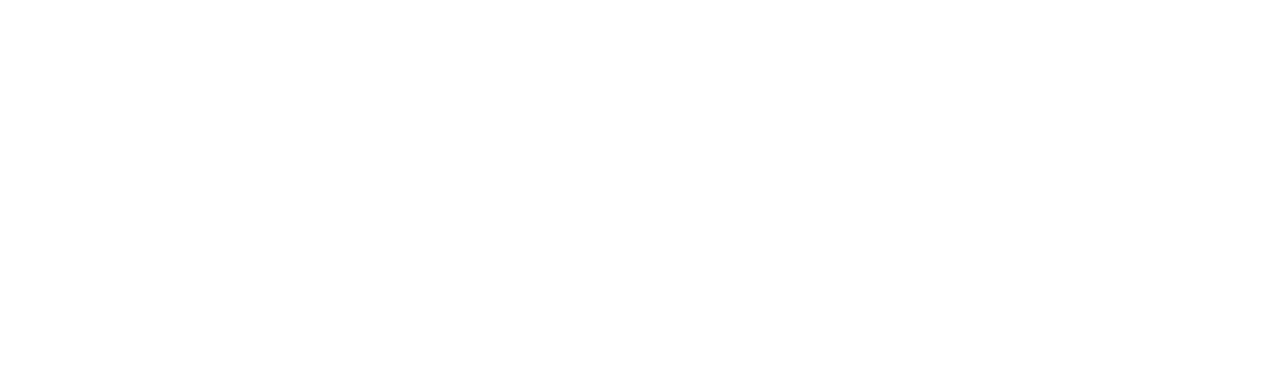
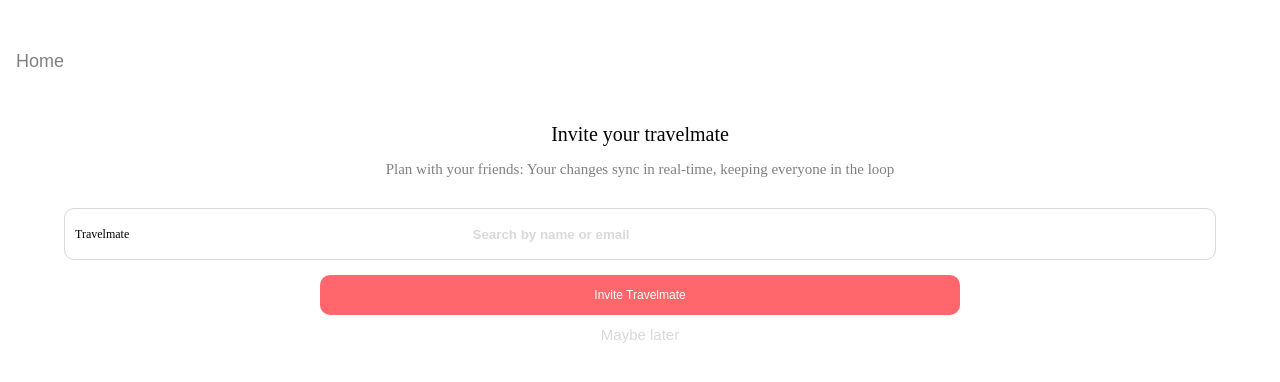
Before and after one commit to Lambda-travel/lambda_frontend, a React (Vite) app: page / in a window 1280 px wide. Shown: the top 382 px of the page. Built offline with nearby package versions, Linux system fonts and the light colour scheme.

Commit message:
start invite mate page

```diff
--- a/src/App.css
+++ b/src/App.css
@@ -0,0 +1,5 @@
+body{
+    display: flex;
+    flex-direction: column;
+    justify-content: space-between;
+}
--- a/src/App.jsx
+++ b/src/App.jsx
@@ -1,5 +1,11 @@
+import InviteMate from "./pages/InviteMate/InviteMate";
+
 function App() {
-  return <></>;
+  return (
+    <>
+      <InviteMate />
+    </>
+  );
 }
 
 export default App;
--- /dev/null
+++ b/src/pages/InviteMate/InviteMate.css
@@ -0,0 +1,95 @@
+body{
+    margin: 0;
+    padding: 0;
+    font-family: 'Poppins';
+    height: 100vh;
+    display: flex;
+    flex-direction: column;
+    justify-content: space-between;
+}
+/* Header */
+.header{
+    margin: 50px 10px
+}
+.homeBtn{
+    border-style: none;
+    color: gray;
+    font-size: large;
+    background-color: white;
+}
+/* Title and small description */
+.pageTitle{
+    display: flex;
+    flex-direction: column;
+    align-items: center;
+    width:90%;
+    margin: 5px auto;
+    text-align: center;
+}
+.pageTitle h2{
+    margin: 0;
+    font-weight: 500;
+    font-size: 20px;
+}
+.pageTitle p{
+    font-size: 15px;
+    font-weight: lighter;
+    color: gray;
+}
+/* Input fields */
+.form{
+    display: flex;
+    flex-direction: column;
+    width: 90%;
+    margin: 5px auto;
+}
+.inputField{
+    height: 30px;
+    width: 63%;
+    border-style:none;
+}
+.inputField::placeholder{
+    color: #d9d9d9;
+    font-weight: bold;
+}
+.divInput{
+    display: flex;
+    align-items: center;
+    border-color: #d9d9d9;
+    border-radius: 10px;
+    border-style: solid;
+    border-width: 0.5px;
+    padding: 10px;
+    margin: 10px 0;
+    height: 30px;
+}
+label{
+    width: 35%;
+    font-size: 12px;
+}
+
+/* Buttons to start and cancel */
+.inviteAndMaybeBtn{
+    display: flex;
+    flex-direction: column;
+    width: 50%;
+    margin: auto auto;
+
+}
+
+.inviteBtn{
+    margin-bottom: 10px;
+    height: 40px;
+    border-radius: 10px;
+    border-style:  none;
+    background-color: #ff676c ;
+    color: white;
+    font-size: 12px;
+}
+
+.maybeBtn{
+    border-style: none;
+    color: #d9d9d9;
+    font-size: 15px;
+    background-color: white;
+}
--- /dev/null
+++ b/src/pages/InviteMate/InviteMate.jsx
@@ -0,0 +1,35 @@
+import "./InviteMate.css";
+
+function InviteMate() {
+  return (
+    <>
+      <header className="header">
+        <button className="homeBtn"> Home </button>
+      </header>
+      <div className="pageTitle">
+        <h2>Invite your travelmate</h2>
+        <p>
+          Plan with your friends: Your changes sync in real-time, keeping
+          everyone in the loop{" "}
+        </p>
+      </div>
+      <form className="form">
+        <div className="divInput">
+          <label htmlFor="destination">Travelmate</label>
+          <input
+            name="destination"
+            className="inputField"
+            type="text"
+            placeholder="Search by name or email"
+          />
+        </div>
+      </form>
+      <div className="inviteAndMaybeBtn">
+        <button className="inviteBtn">Invite Travelmate</button>
+        <button className="maybeBtn">Maybe later</button>
+      </div>
+    </>
+  );
+}
+
+export default InviteMate;
```
